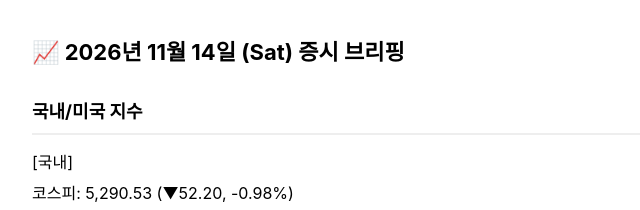
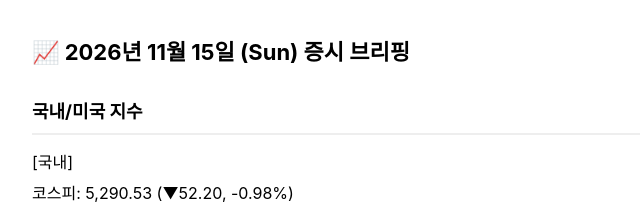
Before and after one commit to kbjwind1-cell/kakao-stock-alert, a plain HTML site: page docs/index.html in a window 1280 px wide. Shown: the top 210 px of the page, 288-928 px from the left. Drawn offline with Linux system fonts and the light colour scheme.

Commit message:
매일 증시 브리핑 업데이트

```diff
--- a/docs/index.html
+++ b/docs/index.html
@@ -1,7 +1,7 @@
 <!DOCTYPE html>
 <html lang="ko"><head><meta charset="utf-8">
 <meta name="viewport" content="width=device-width, initial-scale=1">
-<title>2026년 11월 14일 (Sat) 증시 브리핑</title>
+<title>2026년 11월 15일 (Sun) 증시 브리핑</title>
 <meta http-equiv="Cache-Control" content="no-cache, no-store, must-revalidate">
 <meta http-equiv="Pragma" content="no-cache">
 <meta http-equiv="Expires" content="0">
@@ -12,7 +12,7 @@ h2 { font-size: 18px; margin-top: 28px; border-bottom: 2px solid #eee; padding-b
 p { margin: 6px 0; white-space: pre-wrap; }
 </style></head>
 <body>
-<h1>📈 2026년 11월 14일 (Sat) 증시 브리핑</h1>
+<h1>📈 2026년 11월 15일 (Sun) 증시 브리핑</h1>
 <h2>국내/미국 지수</h2><p>[국내]</p>
 <p>코스피: 5,290.53 (▼52.20, -0.98%)</p>
 <p>코스닥: 699.66 (▲3.13, +0.45%)</p>
```
